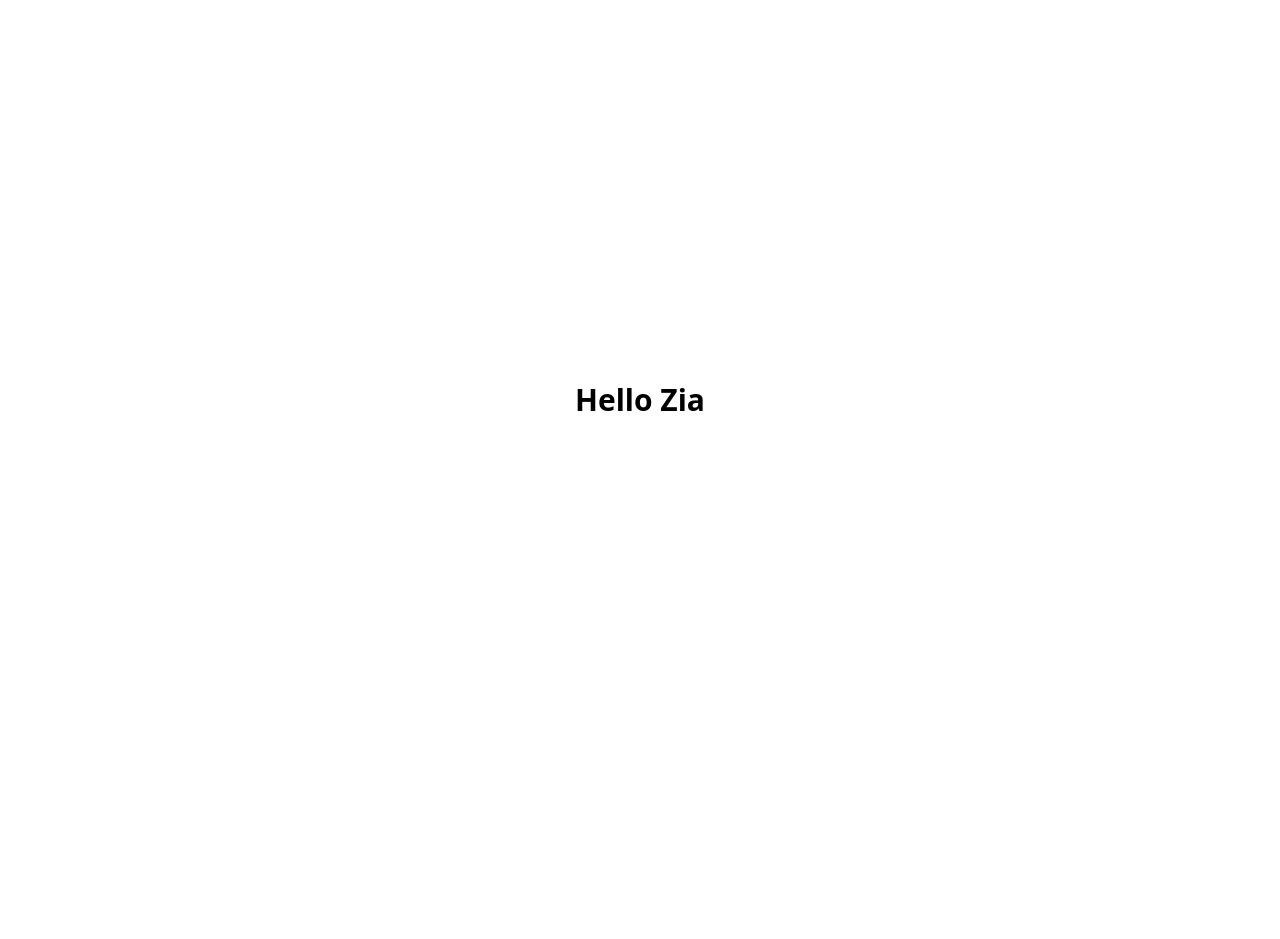
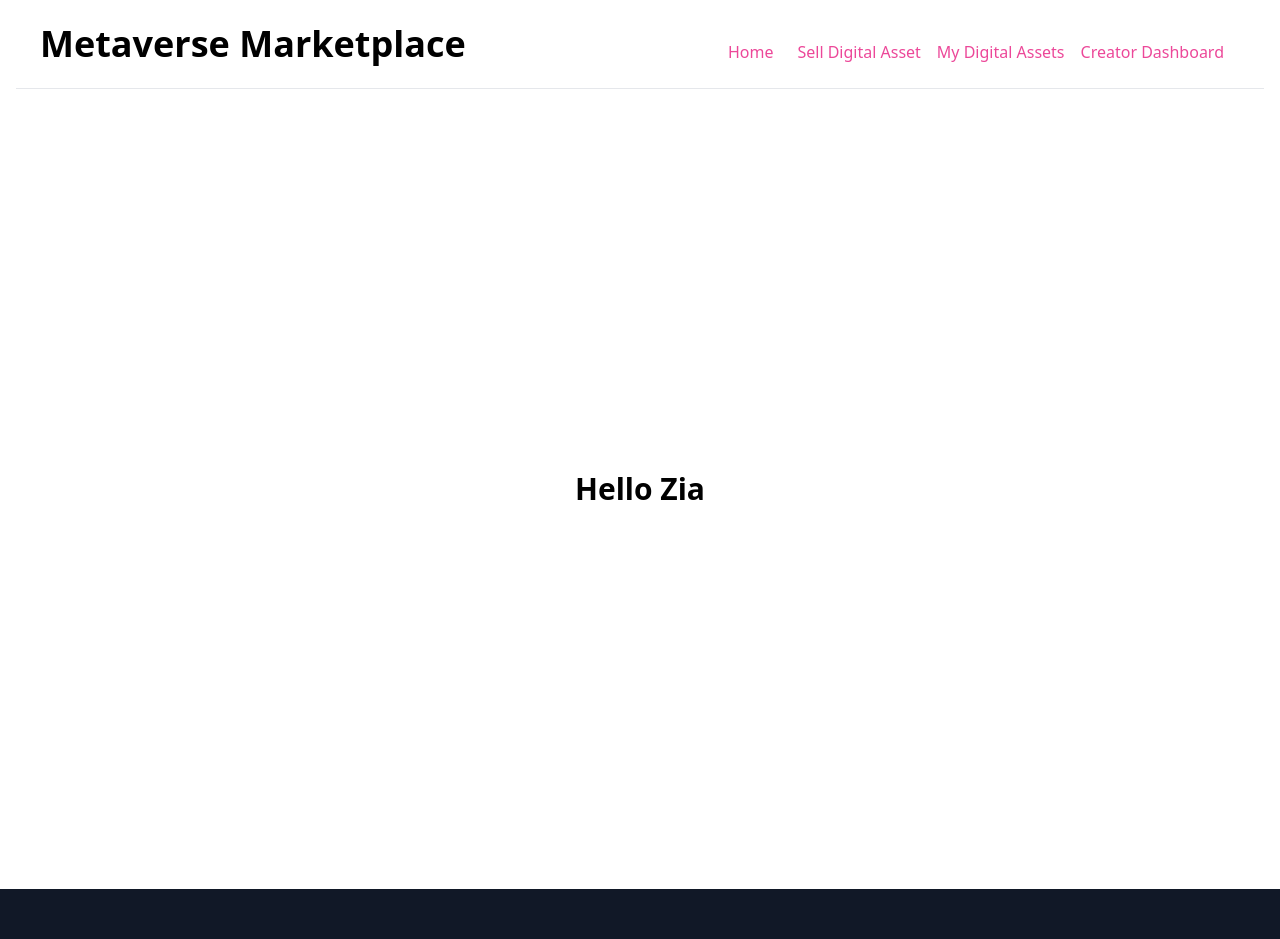
Before and after one commit to zialink/nft-marketplace-project1, a Next.js app: page / in a window 1280 px wide. Shown: the top 939 px of the page. Before the commit the page ends 800 px from the top, so only its background shows below. Built offline with nearby package versions, Linux system fonts and the light colour scheme.

Commit message:
setup navbar and footer for all pages

```diff
--- /dev/null
+++ b/components/ui/footer/index.js
@@ -0,0 +1,15 @@
+export default function Footer() {
+  return (
+    <footer className="bg-gray-900 pt-1">
+      <div className="container mx-auto px-6">
+        <div className="mt-5 flex flex-col items-center">
+          <div className="py-6">
+            <p className="text-primary-2 mb-6 text-sm font-bold text-white">
+              © {new Date().getFullYear()} Metaverse Marketplace
+            </p>
+          </div>
+        </div>
+      </div>
+    </footer>
+  );
+}
--- /dev/null
+++ b/components/ui/layout/index.js
@@ -0,0 +1,14 @@
+import Footer from "../footer";
+import Navbar from "../navbar";
+
+export default function Layout({ children }) {
+  return (
+    <div>
+      <div className="mx-auto max-w-7xl px-4">
+        <Navbar />
+        <div className="fit">{children}</div>
+      </div>
+      <Footer />
+    </div>
+  );
+}
--- /dev/null
+++ b/components/ui/navbar/index.js
@@ -0,0 +1,29 @@
+import Link from "next/link";
+
+export default function Navbar() {
+  return (
+    <nav className="border-b p-6 flex justify-between">
+      <p className="text-4xl font-bold">Metaverse Marketplace</p>
+      <div className="flex mt-4">
+        <Link href="/">
+          <a className="mr-6 text-pink-500 hover:text-pink-700">Home</a>
+        </Link>
+        <Link href="/create-item">
+          <a className="mr-4 text-pink-500 hover:text-pink-700">
+            Sell Digital Asset
+          </a>
+        </Link>
+        <Link href="/my-assets">
+          <a className="mr-4 text-pink-500 hover:text-pink-700">
+            My Digital Assets
+          </a>
+        </Link>
+        <Link href="/creator-dashboard">
+          <a className="mr-4 text-pink-500 hover:text-pink-700">
+            Creator Dashboard
+          </a>
+        </Link>
+      </div>
+    </nav>
+  );
+}
--- a/pages/_app.js
+++ b/pages/_app.js
@@ -1,7 +1,14 @@
-import '../styles/globals.css'
+import "../styles/globals.css";
+
+const Noop = ({ children }) => <>{children}</>;
 
 function MyApp({ Component, pageProps }) {
-  return <Component {...pageProps} />
+  const Layout = Component.Layout ?? Noop;
+  return (
+    <Layout>
+      <Component {...pageProps} />
+    </Layout>
+  );
 }
 
-export default MyApp
+export default MyApp;
--- a/pages/index.js
+++ b/pages/index.js
@@ -1,5 +1,8 @@
 import HelloZia from "../components/HelloZia";
+import Layout from "../components/ui/layout";
 
 export default function Home() {
   return <HelloZia />;
 }
+
+Home.Layout = Layout;
```
